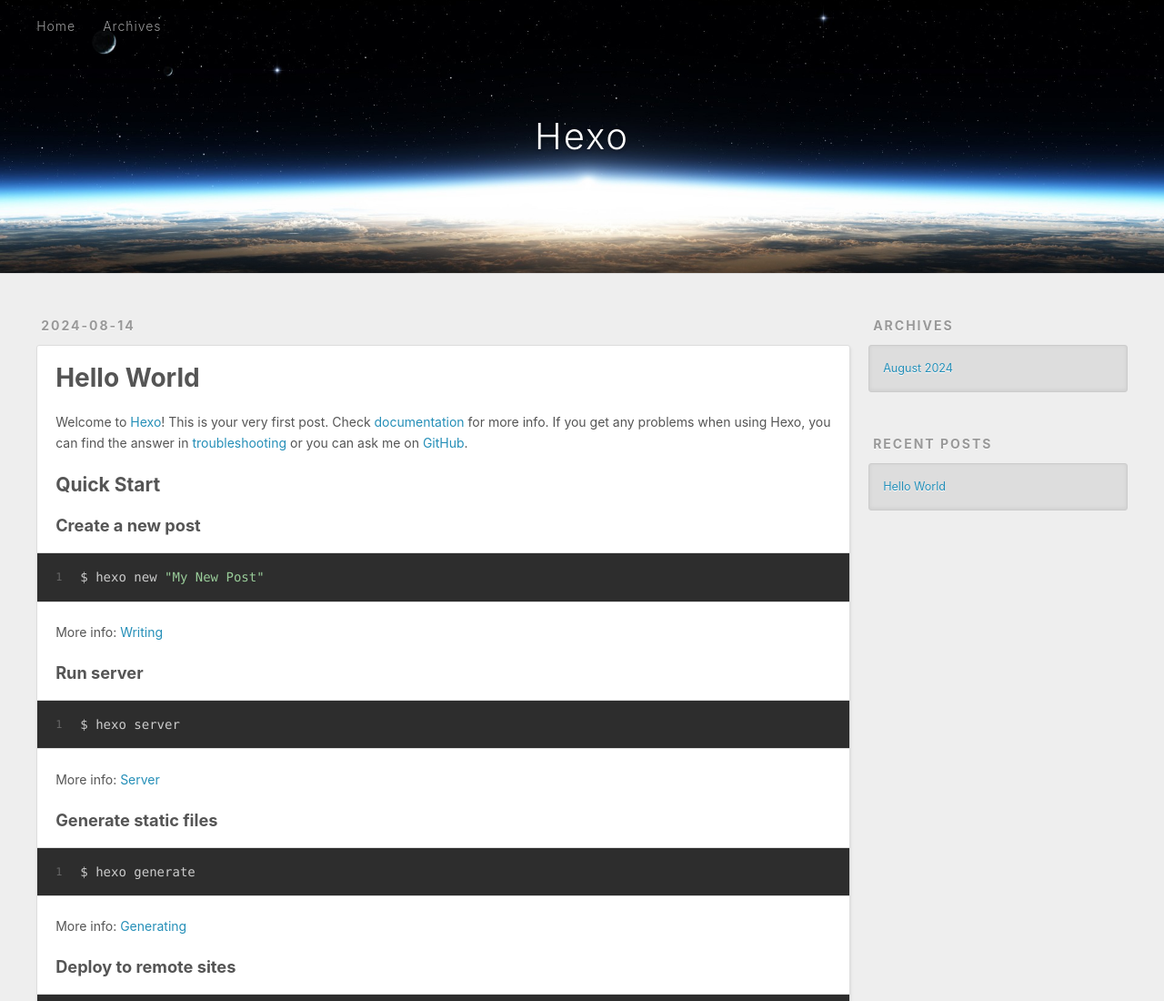
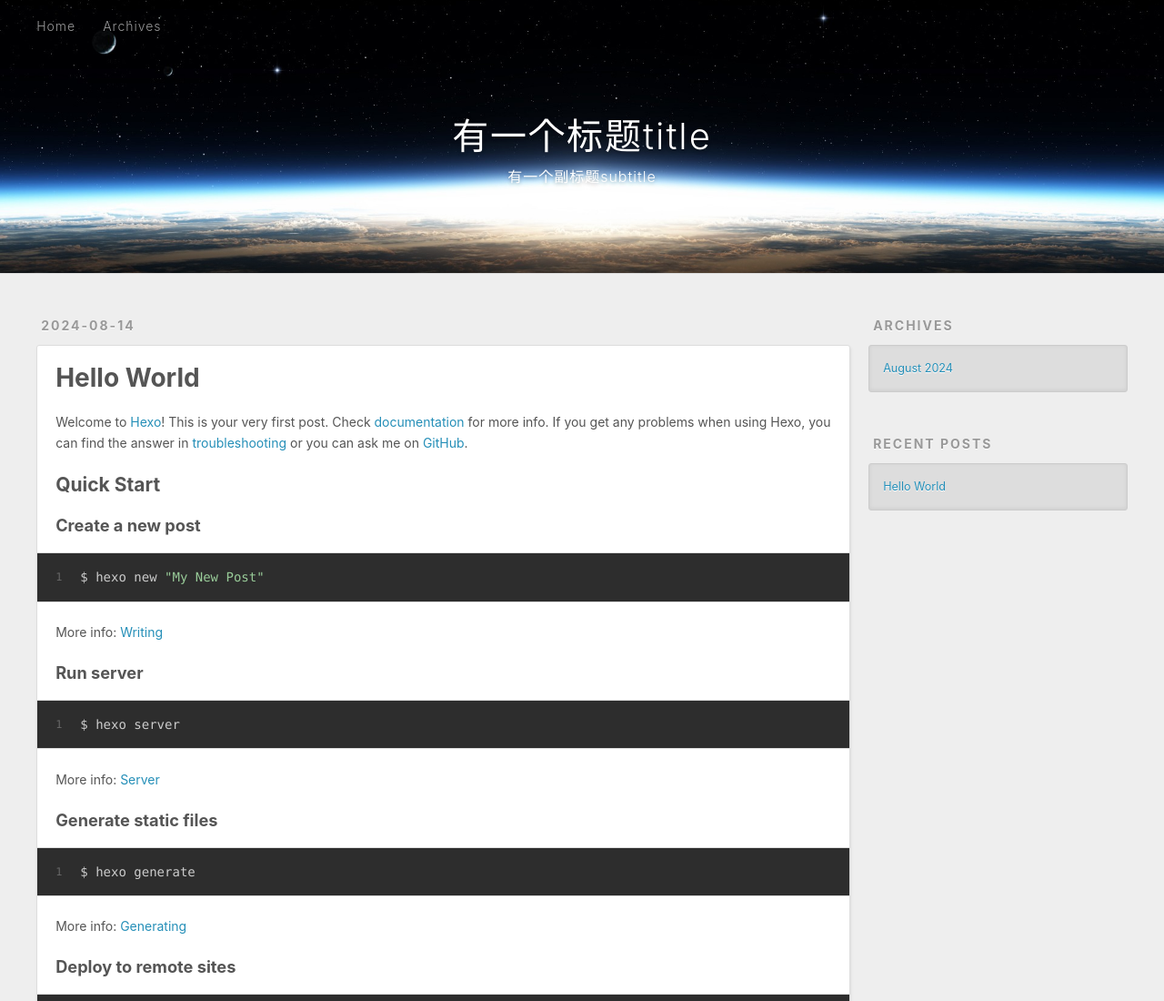
Before and after one commit to NewLixing/NewLixing.github.io, a plain HTML site: page index.html in a window 1280 px wide. Shown: the top 1100 px of the page at 91% size. Drawn offline with Linux system fonts and the light colour scheme.

Commit message:
Site updated: 2024-08-15 13:00:50

```diff
--- a/index.html
+++ b/index.html
@@ -4,17 +4,19 @@
   <meta charset="utf-8">
 
 
-  <title>Hexo</title>
+  <title>有一个标题title</title>
   <meta name="viewport" content="width=device-width, initial-scale=1, shrink-to-fit=no">
-  <meta property="og:type" content="website">
-<meta property="og:title" content="Hexo">
+  <meta name="description" content="有一个desc">
+<meta property="og:type" content="website">
+<meta property="og:title" content="有一个标题title">
 <meta property="og:url" content="http://example.com/index.html">
-<meta property="og:site_name" content="Hexo">
+<meta property="og:site_name" content="有一个标题title">
+<meta property="og:description" content="有一个desc">
 <meta property="og:locale" content="en_US">
 <meta property="article:author" content="John Doe">
 <meta name="twitter:card" content="summary">
 
-    <link rel="alternate" href="/atom.xml" title="Hexo" type="application/atom+xml">
+    <link rel="alternate" href="/atom.xml" title="有一个标题title" type="application/atom+xml">
 
 
     <link rel="shortcut icon" href="/favicon.png">
@@ -39,8 +41,12 @@
   <div id="header-outer" class="outer">
     <div id="header-title" class="inner">
       <h1 id="logo-wrap">
-        <a href="/" id="logo">Hexo</a>
+        <a href="/" id="logo">有一个标题title</a>
       </h1>
+
+        <h2 id="subtitle-wrap">
+          <a href="/" id="subtitle">有一个副标题subtitle</a>
+        </h2>
 
     </div>
     <div id="header-inner" class="inner">
@@ -108,7 +114,7 @@
 
     </div>
     <footer class="article-footer">
-      <a data-url="http://example.com/2024/08/14/hello-world/" data-id="clztk70vx0000awac2tm556mf" data-title="Hello World" class="article-share-link"><span class="fa fa-share">Share</span></a>
+      <a data-url="http://example.com/2024/08/14/hello-world/" data-id="clzutb8x50000voaca46uc2um" data-title="Hello World" class="article-share-link"><span class="fa fa-share">Share</span></a>
 
 
 
```
Also changed, not shown: 2024/08/14/hello-world/index.html (+9 -5 lines), archives/2024/08/index.html (+12 -6 lines), archives/2024/index.html (+12 -6 lines), archives/index.html (+12 -6 lines).
